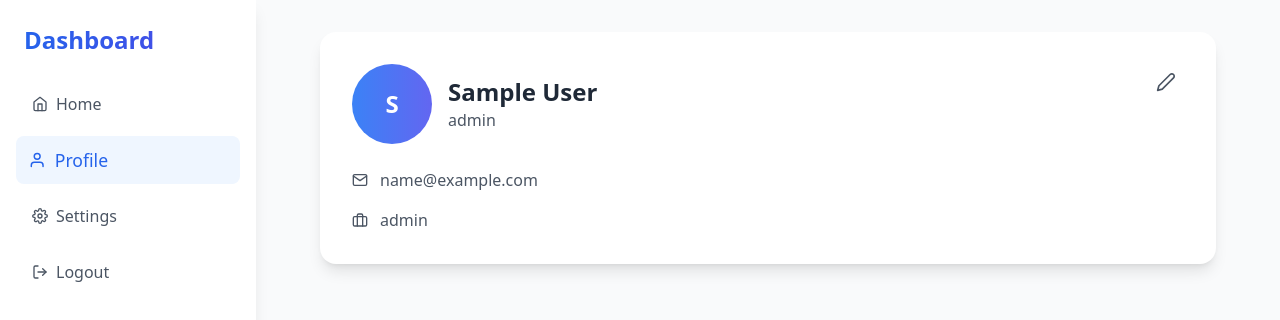
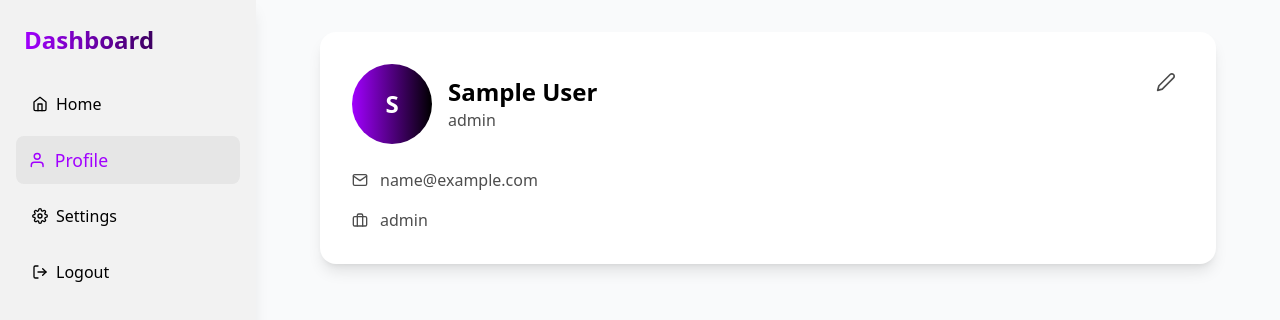
Before and after one commit to benjaminbelloeil/softwareweb, a Next.js app: page /dashboard/profile in a window 1280 px wide. Shown: the top 320 px of the page. Built offline with nearby package versions, Linux system fonts and the light colour scheme; sample sign-in values are in the browser's storage.

Commit message:
Update authentication credentials, enhance Tailwind theme colors, and improve UI components in the dashboard

```diff
--- a/app/components/auth/LoginForm.jsx
+++ b/app/components/auth/LoginForm.jsx
@@ -57,7 +57,7 @@ export default function LoginForm() {
           type="email"
           value={formData.email}
           onChange={(e) => setFormData({ ...formData, email: e.target.value })}
-          className="w-full px-4 py-3 rounded-xl border border-gray-200 focus:ring-2 focus:ring-blue-500 focus:border-transparent bg-white/50 backdrop-blur-sm text-gray-900 transition-all duration-200"
+          className="w-full px-4 py-3 rounded-xl border border-gray-200 focus:ring-2 focus:ring-accenture-purple focus:border-transparent bg-white/50 backdrop-blur-sm text-gray-900 transition-all duration-200"
           placeholder="Email"
           required
         />
@@ -71,7 +71,7 @@ export default function LoginForm() {
           type="password"
           value={formData.password}
           onChange={(e) => setFormData({ ...formData, password: e.target.value })}
-          className="w-full px-4 py-3 rounded-xl border border-gray-200 focus:ring-2 focus:ring-blue-500 focus:border-transparent bg-white/50 backdrop-blur-sm text-gray-900 transition-all duration-200"
+          className="w-full px-4 py-3 rounded-xl border border-gray-200 focus:ring-2 focus:ring-accenture-purple focus:border-transparent bg-white/50 backdrop-blur-sm text-gray-900 transition-all duration-200"
           placeholder="Password"
           required
         />
@@ -81,7 +81,7 @@ export default function LoginForm() {
         type="submit"
         whileHover={{ scale: 1.02 }}
         whileTap={{ scale: 0.98 }}
-        className="w-full py-3 px-4 bg-gradient-to-r from-blue-600 to-indigo-600 hover:from-blue-700 hover:to-indigo-700 text-white font-medium rounded-xl shadow-lg shadow-blue-500/30 transition-all duration-200"
+        className="w-full py-3 px-4 bg-accenture-purple hover:bg-accenture-purple text-white font-medium rounded-xl shadow-lg shadow-accenture-purple/30 transition-all duration-200"
       >
         Sign In
       </motion.button>
--- a/app/components/auth/RegisterForm.jsx
+++ b/app/components/auth/RegisterForm.jsx
@@ -50,7 +50,7 @@ export default function RegisterForm() {
             type={field.includes('password') ? 'password' : field === 'email' ? 'email' : 'text'}
             value={formData[field]}
             onChange={(e) => setFormData({ ...formData, [field]: e.target.value })}
-            className="w-full px-4 py-3 rounded-xl border border-gray-200 focus:ring-2 focus:ring-blue-500 focus:border-transparent bg-white/50 backdrop-blur-sm text-gray-900 transition-all duration-200"
+            className="w-full px-4 py-3 rounded-xl border border-gray-200 focus:ring-2 focus:ring-accenture-purple focus:border-transparent bg-white/50 backdrop-blur-sm text-gray-900 transition-all duration-200"
             placeholder={`${field.replace(/([A-Z])/g, ' $1').toLowerCase().replace(/^\w/, c => c.toUpperCase())}`}
             required
           />
@@ -61,7 +61,7 @@ export default function RegisterForm() {
         whileHover={{ scale: 1.02 }}
         whileTap={{ scale: 0.98 }}
         type="submit"
-        className="w-full py-3 px-4 bg-gradient-to-r from-blue-600 to-indigo-600 hover:from-blue-700 hover:to-indigo-700 text-white font-medium rounded-xl shadow-lg shadow-blue-500/30 transition-all duration-200"
+        className="w-full py-3 px-4 bg-accenture-purple hover:bg-accenture-purple text-white font-medium rounded-xl shadow-lg shadow-accenture-purple/30 transition-all duration-200"
       >
         Create Account
       </motion.button>
--- a/app/components/dashboard/NavItem.jsx
+++ b/app/components/dashboard/NavItem.jsx
@@ -11,8 +11,8 @@ export default function NavItem({ icon, text, href, active, onClick }) {
       {...props}
       className={`flex items-center space-x-2 w-full px-4 py-3 mb-2 rounded-lg transition-colors ${
         active
-          ? 'bg-blue-50 dark:bg-blue-900/20 text-blue-600 dark:text-blue-400'
-          : 'text-gray-600 dark:text-gray-300 hover:bg-gray-100 dark:hover:bg-gray-700/50'
+          ? 'bg-accenture-lightGray dark:bg-accenture-darkGray text-accenture-purple dark:text-accenture-white'
+          : 'text-accenture-black dark:text-accenture-gray hover:bg-accenture-gray dark:hover:bg-accenture-lightGray'
       }`}
     >
       <motion.div
--- a/app/components/dashboard/ProfileCard.jsx
+++ b/app/components/dashboard/ProfileCard.jsx
@@ -10,36 +10,36 @@ export default function ProfileCard({ onEdit }) {
     <motion.div
       initial={{ opacity: 0, y: 20 }}
       animate={{ opacity: 1, y: 0 }}
-      className="bg-white rounded-2xl shadow-lg p-8"
+      className="bg-accenture-white dark:bg-accenture-darkGray rounded-2xl shadow-lg p-8"
     >
       <div className="flex justify-between items-start mb-6">
         <div className="flex items-center space-x-4">
-          <div className="h-20 w-20 rounded-full bg-gradient-to-r from-blue-500 to-indigo-500 flex items-center justify-center">
-            <span className="text-2xl font-bold text-white">
+          <div className="h-20 w-20 rounded-full bg-gradient-to-r from-accenture-purple to-accenture-black flex items-center justify-center">
+            <span className="text-2xl font-bold text-accenture-white">
               {user?.name?.charAt(0).toUpperCase()}
             </span>
           </div>
           <div>
-            <h2 className="text-2xl font-bold text-gray-800">{user?.name}</h2>
-            <p className="text-gray-600">{user?.role || 'Software Developer'}</p>
+            <h2 className="text-2xl font-bold text-accenture-black dark:text-accenture-white">{user?.name}</h2>
+            <p className="text-accenture-darkGray">{user?.role || 'Software Developer'}</p>
           </div>
         </div>
         <motion.button
           whileHover={{ scale: 1.05 }}
           whileTap={{ scale: 0.95 }}
           onClick={onEdit}
-          className="p-2 text-gray-600 hover:text-blue-500"
+          className="p-2 text-accenture-darkGray hover:text-accenture-purple"
         >
           <FiEdit2 size={20} />
         </motion.button>
       </div>
 
       <div className="space-y-4">
-        <div className="flex items-center space-x-3 text-gray-600">
+        <div className="flex items-center space-x-3 text-accenture-darkGray">
           <FiMail />
           <span>{user?.email}</span>
         </div>
-        <div className="flex items-center space-x-3 text-gray-600">
+        <div className="flex items-center space-x-3 text-accenture-darkGray">
           <FiBriefcase />
           <span>{user?.role || 'Software Developer'}</span>
         </div>
@@ -47,8 +47,8 @@ export default function ProfileCard({ onEdit }) {
 
       {user?.bio && (
         <div className="mt-6">
-          <h3 className="text-lg font-semibold text-gray-800 mb-2">About</h3>
-          <p className="text-gray-600">{user.bio}</p>
+          <h3 className="text-lg font-semibold text-accenture-black dark:text-accenture-white mb-2">About</h3>
+          <p className="text-accenture-darkGray">{user.bio}</p>
         </div>
       )}
     </motion.div>
--- a/app/components/dashboard/Sidebar.jsx
+++ b/app/components/dashboard/Sidebar.jsx
@@ -31,10 +31,10 @@ export default function Sidebar() {
     <motion.nav
       initial={{ x: -20 }}
       animate={{ x: 0 }}
-      className="fixed top-0 left-0 h-screen w-64 bg-white dark:bg-gray-800 shadow-lg"
+      className="fixed top-0 left-0 h-screen w-64 bg-accenture-gray dark:bg-accenture-darkGray shadow-lg"
     >
       <div className="p-6">
-        <h2 className="text-2xl font-bold bg-gradient-to-r from-blue-600 to-indigo-600 dark:from-blue-400 dark:to-indigo-400 bg-clip-text text-transparent">
+        <h2 className="text-2xl font-bold bg-gradient-to-r from-accenture-purple to-accenture-black bg-clip-text text-transparent">
           Dashboard
         </h2>
       </div>
--- a/app/context/AuthContext.jsx
+++ b/app/context/AuthContext.jsx
@@ -5,8 +5,8 @@ import { useRouter } from 'next/navigation'
 const AuthContext = createContext({})
 
 const VALID_CREDENTIALS = {
-  email: 'test@example.com',
-  password: 'password123'
+  email: 'benjaminbelloeil03@gmail.com',
+  password: 'benjamin'
 }
 
 export function AuthProvider({ children }) {
--- a/tailwind.config.mjs
+++ b/tailwind.config.mjs
@@ -5,7 +5,18 @@ module.exports = {
   ],
   darkMode: 'class',
   theme: {
-    extend: {},
+    extend: {
+      colors: {
+        accenture: {
+          purple: '#A100FF',
+          black: '#000000',
+          white: '#FFFFFF',
+          gray: '#F2F2F2',
+          darkGray: '#4D4D4D',
+          lightGray: '#E6E6E6',
+        },
+      },
+    },
   },
   plugins: [],
 }
```
Also changed, not shown: app/dashboard/profile/page.jsx (+12 -12 lines), app/page.jsx (+4 -4 lines).
